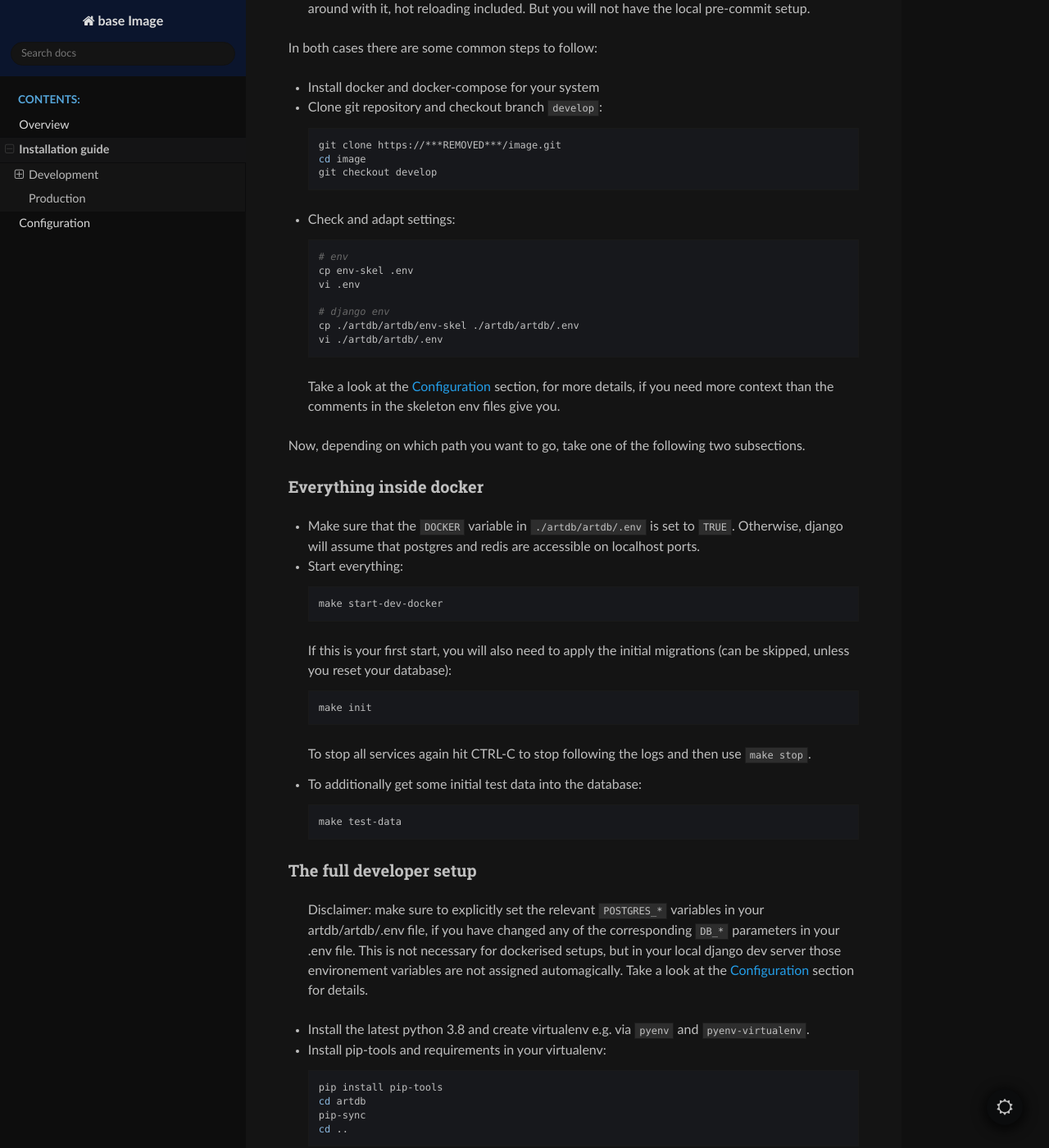
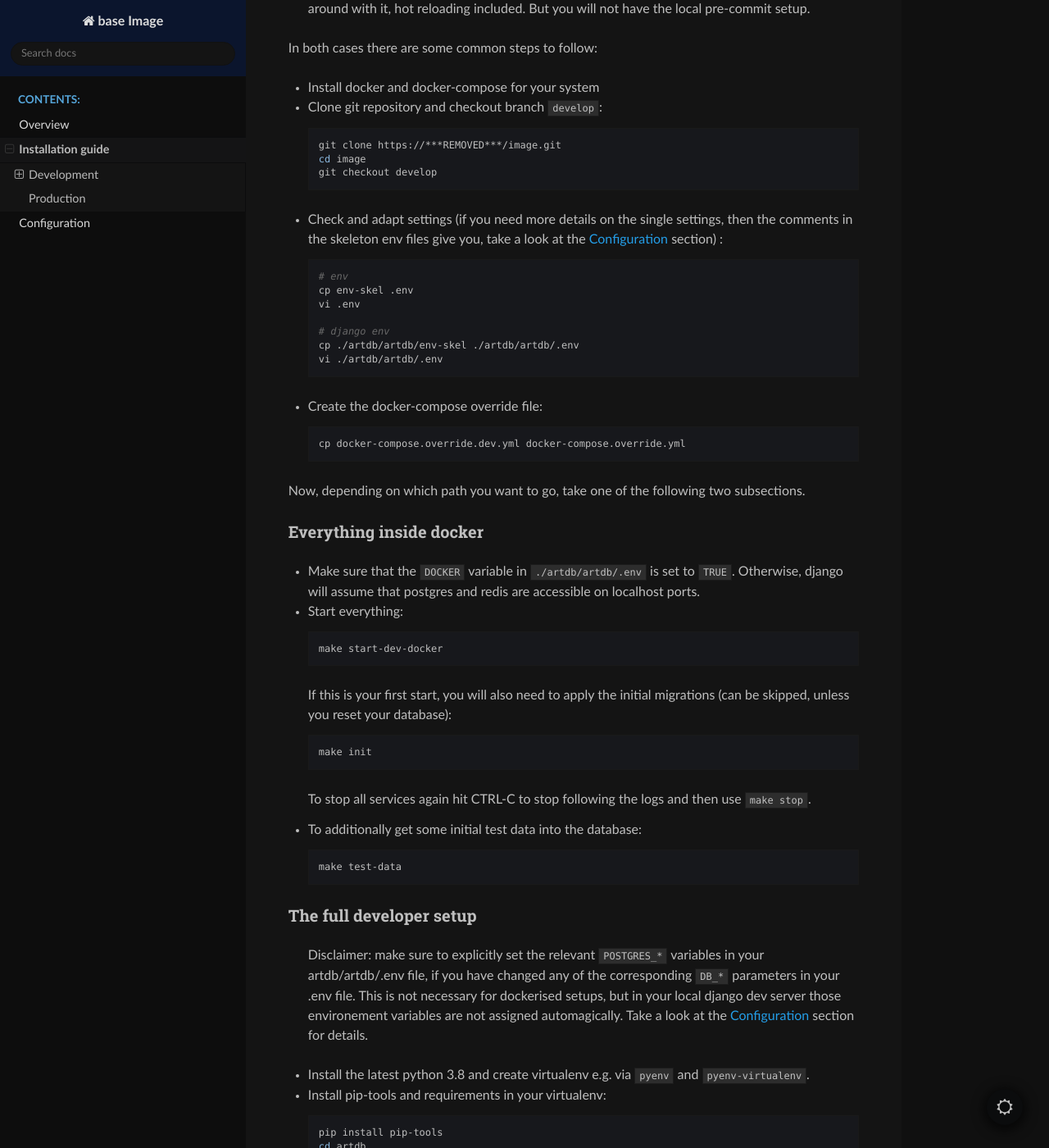
Before and after one commit to base-angewandte/image-backend, a Sphinx documentation site: the page built from docs/install.md, in a window 1280 px wide and 1400 px high, scrolled down 337 px. Shown: the whole window at 82% size. Built offline with Sphinx 7.4.7 and the Read the Docs theme 2.0.0, drawn with Linux system fonts in a browser that asks for light colours; some of the changed text lies outside the part shown.

Commit message:
docs: update install.md to new docker setup

````diff
--- a/docs/install.md
+++ b/docs/install.md
@@ -24,7 +24,8 @@ In both cases there are some common steps to follow:
   git checkout develop
   ```
 
-- Check and adapt settings:
+- Check and adapt settings (if you need more details on the single settings, then the comments in the skeleton env
+  files give you, take a look at the [](./configuration.md) section) :
 
   ```bash
   # env
@@ -36,8 +37,11 @@ In both cases there are some common steps to follow:
   vi ./artdb/artdb/.env
   ```
 
-  Take a look at the [](./configuration.md) section, for more details, if you need more
-  context than the comments in the skeleton env files give you.
+- Create the docker-compose override file:
+
+  ```bash
+  cp docker-compose.override.dev.yml docker-compose.override.yml
+  ```
 
 Now, depending on which path you want to go, take one of the following two
 subsections.
@@ -87,11 +91,8 @@ subsections.
   cd ..
   ```
 
-- Create the docker-compose override file:
-
-  ```bash
-  cp docker-compose.override.dev.yml docker-compose.override.yml
-  ```
+- Check the _docker-compose.override.dev.yml_ file you created before from the template
+  and uncomment the port mounts for Redis and Postgres, so your local Django can access them.
 
 - Start required services:
 
````
